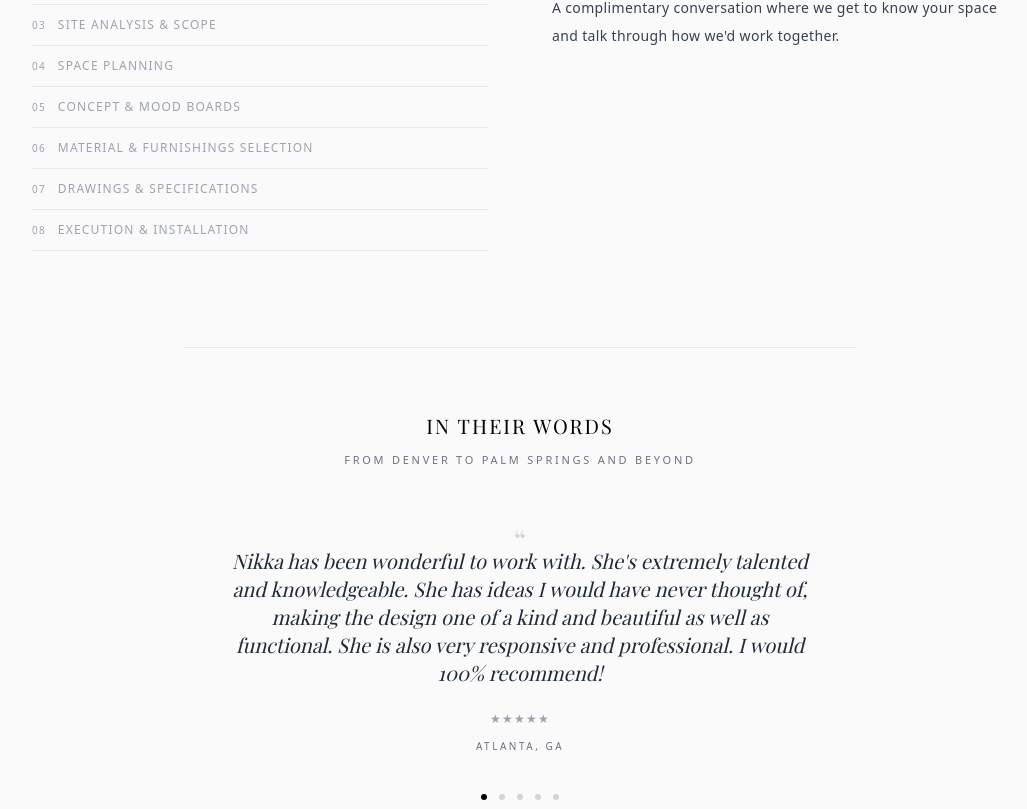
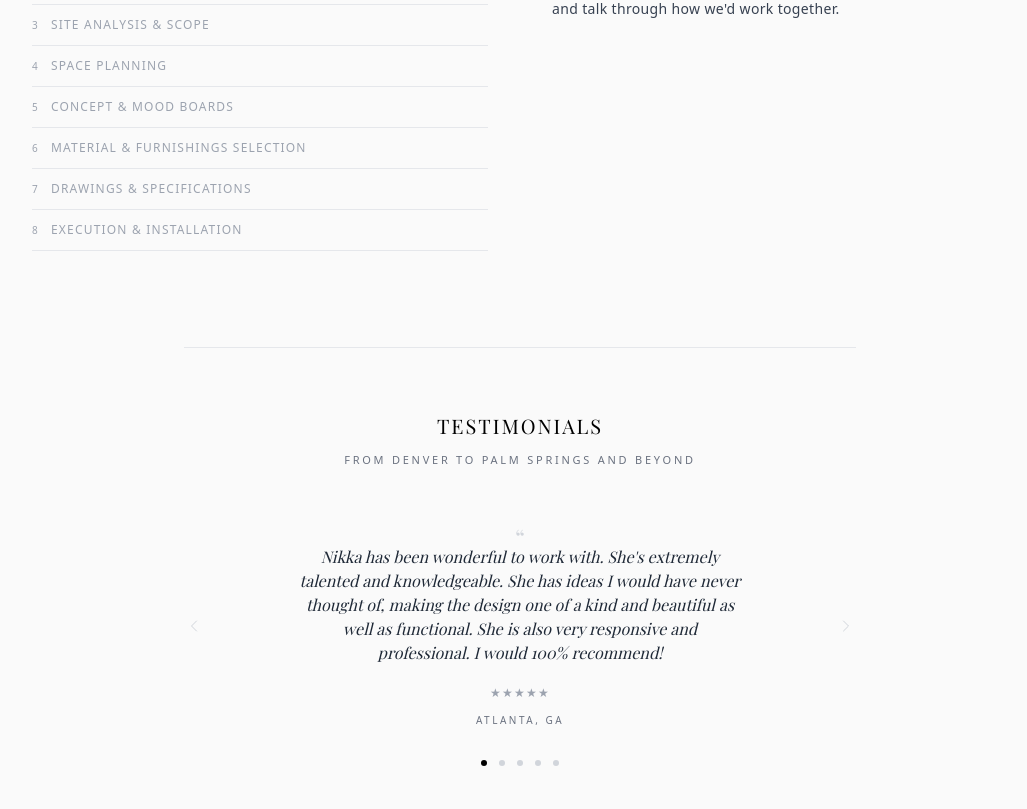
Before and after one commit to HalcyonHaus/halcyonhaus-site, a Next.js app: page /services in a window 1280 px wide. Shown: the part 1071-1880 px from the top of the page, without its empty margins (120-1147 px from the left). Built offline with nearby package versions, Linux system fonts and the light colour scheme.

Commit message:
Update services.js

```diff
--- a/pages/services.js
+++ b/pages/services.js
@@ -1,7 +1,8 @@
 import Head from "next/head";
 import Link from "next/link";
 import { useState, useEffect } from "react";
-import { ChevronDown } from "lucide-react";
+import { ChevronDown, ChevronLeft, ChevronRight } from "lucide-react";
+import { useSwipeable } from "react-swipeable";
 
 const testimonials = [
   {
@@ -123,6 +124,17 @@ export default function ServicesPage() {
     return () => clearInterval(interval);
   }, []);
 
+  const nextTestimonial = () =>
+    setActiveTestimonial((prev) => (prev + 1) % testimonials.length);
+  const prevTestimonial = () =>
+    setActiveTestimonial((prev) => (prev === 0 ? testimonials.length - 1 : prev - 1));
+
+  const testimonialHandlers = useSwipeable({
+    onSwipedLeft: nextTestimonial,
+    onSwipedRight: prevTestimonial,
+    trackMouse: true,
+  });
+
   return (
     <div className="min-h-screen text-black font-sans" style={{ backgroundColor: "#fafafa" }}>
       <Head>
@@ -236,7 +248,7 @@ export default function ServicesPage() {
                     activeStep === index ? "text-black" : "text-gray-400 hover:text-gray-600"
                   }`}
                 >
-                  <span className="text-[10px]">{String(index + 1).padStart(2, "0")}</span>
+                  <span className="text-[10px]">{index + 1}</span>
                   <span>{step.title}</span>
                 </button>
               ))}
@@ -252,9 +264,6 @@ export default function ServicesPage() {
                       : "hidden"
                   }
                 >
-                  <p className="text-[10px] tracking-widest uppercase text-gray-400 font-inter mb-3">
-                    Step {String(index + 1).padStart(2, "0")}
-                  </p>
                   <h3
                     className="text-lg mb-4"
                     style={{ fontFamily: "'Playfair Display', serif" }}
@@ -271,38 +280,47 @@ export default function ServicesPage() {
 
         </div>
 
-        {/* In Their Words */}
+        {/* Testimonials */}
         <div className="mt-24 pt-16 border-t border-gray-200 max-w-2xl mx-auto text-center">
           <h2
             className="text-xl md:text-xl font-light tracking-[0.1em] text-center"
             style={{ fontFamily: "'Playfair Display', serif" }}
           >
-            IN THEIR WORDS
+            TESTIMONIALS
           </h2>
           <p className="mt-3 text-[11px] tracking-[0.25em] text-center uppercase text-gray-500 font-inter">
             From Denver To Palm Springs And Beyond
           </p>
 
-          <div className="mt-14 min-h-[260px] md:min-h-[220px] relative">
+          <div className="mt-14 flex items-center justify-center gap-4 md:gap-8">
+            <button
+              onClick={prevTestimonial}
+              aria-label="Previous testimonial"
+              className="flex-shrink-0 text-gray-300 hover:text-black transition-colors duration-300"
+            >
+              <ChevronLeft size={20} strokeWidth={1.2} />
+            </button>
+
+            <div {...testimonialHandlers} className="min-h-[240px] md:min-h-[180px] relative flex-1">
               {testimonials.map((testimonial, index) => (
                 <div
                   key={testimonial.location}
                   className={activeTestimonial === index ? "block" : "hidden"}
                 >
                   <p
-                  className="text-3xl text-gray-300 leading-none"
+                    className="text-2xl text-gray-300 leading-none"
                     style={{ fontFamily: "'Playfair Display', serif" }}
                     aria-hidden="true"
                   >
                     &#8220;
                   </p>
                   <p
-                  className="-mt-2 text-lg md:text-xl leading-relaxed text-gray-800 italic max-w-xl mx-auto"
+                    className="-mt-1 text-sm md:text-base leading-relaxed text-gray-800 italic max-w-md mx-auto"
                     style={{ fontFamily: "'Playfair Display', serif" }}
                   >
                     {testimonial.quote}
                   </p>
-                <p className="mt-6 text-gray-400 text-xs tracking-widest" aria-hidden="true">
+                  <p className="mt-5 text-gray-400 text-xs tracking-widest" aria-hidden="true">
                     &#9733;&#9733;&#9733;&#9733;&#9733;
                   </p>
                   <p className="mt-3 text-[10px] tracking-[0.25em] uppercase text-gray-500 font-inter">
@@ -312,7 +330,16 @@ export default function ServicesPage() {
               ))}
             </div>
 
-          <div className="mt-10 flex justify-center gap-3">
+            <button
+              onClick={nextTestimonial}
+              aria-label="Next testimonial"
+              className="flex-shrink-0 text-gray-300 hover:text-black transition-colors duration-300"
+            >
+              <ChevronRight size={20} strokeWidth={1.2} />
+            </button>
+          </div>
+
+          <div className="mt-8 flex justify-center gap-3">
             {testimonials.map((testimonial, index) => (
               <button
                 key={testimonial.location}
@@ -326,13 +353,13 @@ export default function ServicesPage() {
           </div>
         </div>
 
-        {/* Good to Know FAQ */}
+        {/* FAQ */}
         <div className="mt-24 pt-16 border-t border-gray-200 max-w-2xl mx-auto">
           <h2
             className="text-xl md:text-xl font-light tracking-[0.1em] text-center"
             style={{ fontFamily: "'Playfair Display', serif" }}
           >
-            GOOD TO KNOW
+            FAQ
           </h2>
 
           <div className="mt-12">
```
Lines whose indentation alone changed are shown as unchanged.
